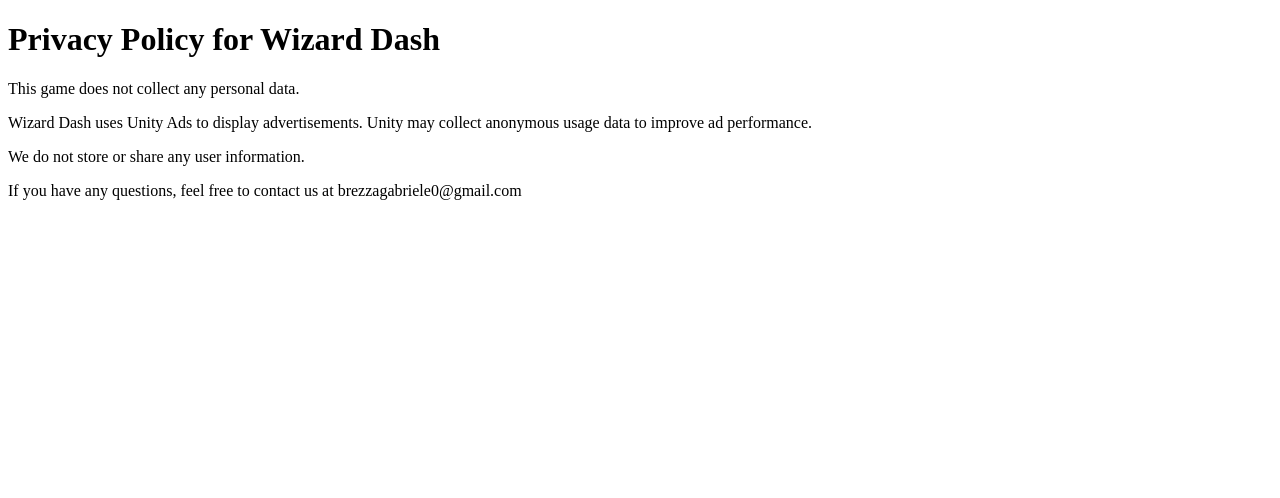
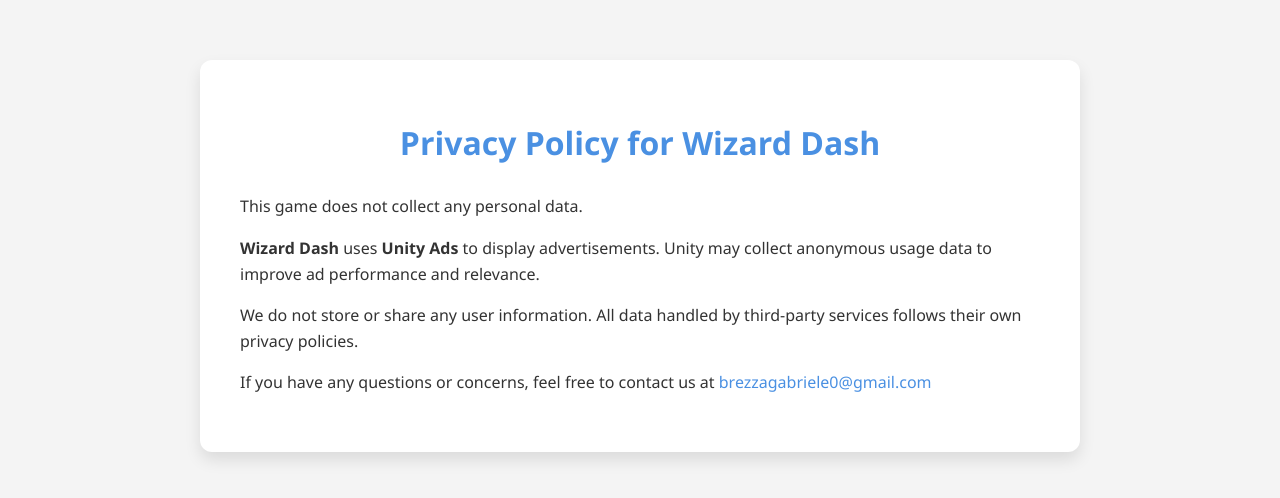
Before and after one commit to gabrielebrezza/Wizard-Dash, a plain HTML site: page index.html in a window 1280 px wide. Drawn offline with Linux system fonts and the light colour scheme.

Commit message:
Update index.html

```diff
--- a/index.html
+++ b/index.html
@@ -1,14 +1,58 @@
 <!DOCTYPE html>
-<html>
+<html lang="en">
 <head>
   <meta charset="UTF-8">
   <title>Privacy Policy – Wizard Dash</title>
+  <meta name="viewport" content="width=device-width, initial-scale=1">
+  <style>
+    body {
+      font-family: 'Segoe UI', Tahoma, Geneva, Verdana, sans-serif;
+      background: #f4f4f4;
+      color: #333;
+      margin: 0;
+      padding: 0;
+    }
+    .container {
+      max-width: 800px;
+      margin: 60px auto;
+      background: #fff;
+      padding: 40px;
+      border-radius: 12px;
+      box-shadow: 0 8px 16px rgba(0,0,0,0.1);
+    }
+    h1 {
+      text-align: center;
+      color: #4a90e2;
+      margin-bottom: 30px;
+    }
+    p {
+      line-height: 1.6;
+      font-size: 16px;
+    }
+    a {
+      color: #4a90e2;
+      text-decoration: none;
+    }
+    a:hover {
+      text-decoration: underline;
+    }
+    @media (max-width: 600px) {
+      .container {
+        margin: 20px;
+        padding: 20px;
+      }
+    }
+  </style>
 </head>
 <body>
-  <h1>Privacy Policy for Wizard Dash</h1>
-  <p>This game does not collect any personal data.</p>
-  <p>Wizard Dash uses Unity Ads to display advertisements. Unity may collect anonymous usage data to improve ad performance.</p>
-  <p>We do not store or share any user information.</p>
-  <p>If you have any questions, feel free to contact us at brezzagabriele0@gmail.com</p>
+  <div class="container">
+    <h1>Privacy Policy for Wizard Dash</h1>
+    <p>This game does not collect any personal data.</p>
+    <p><strong>Wizard Dash</strong> uses <strong>Unity Ads</strong> to display advertisements. Unity may collect anonymous usage data to improve ad performance and relevance.</p>
+    <p>We do not store or share any user information. All data handled by third-party services follows their own privacy policies.</p>
+    <p>If you have any questions or concerns, feel free to contact us at
+      <a href="mailto:brezzagabriele0@gmail.com">brezzagabriele0@gmail.com</a>
+    </p>
+  </div>
 </body>
 </html>
```
